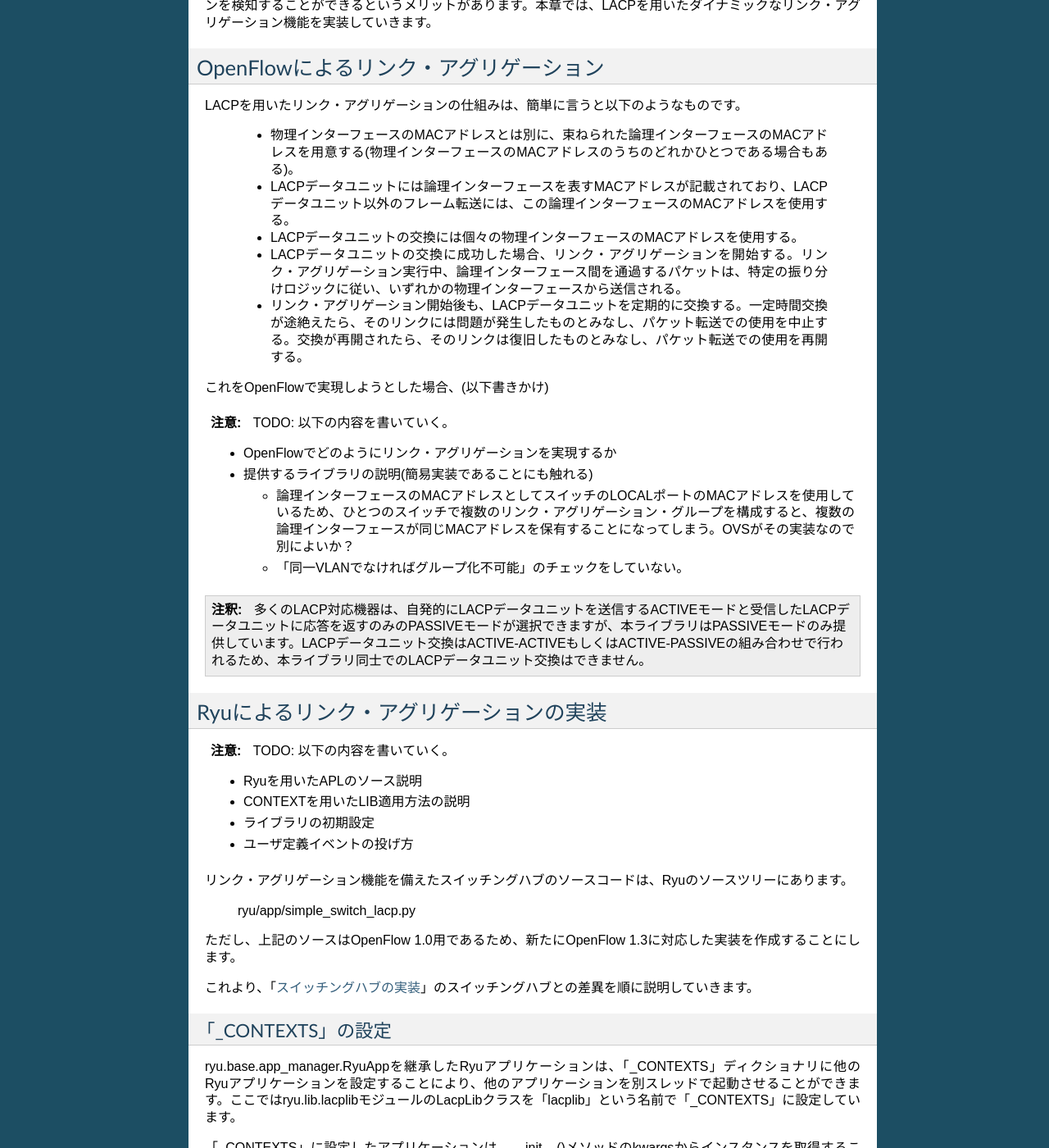
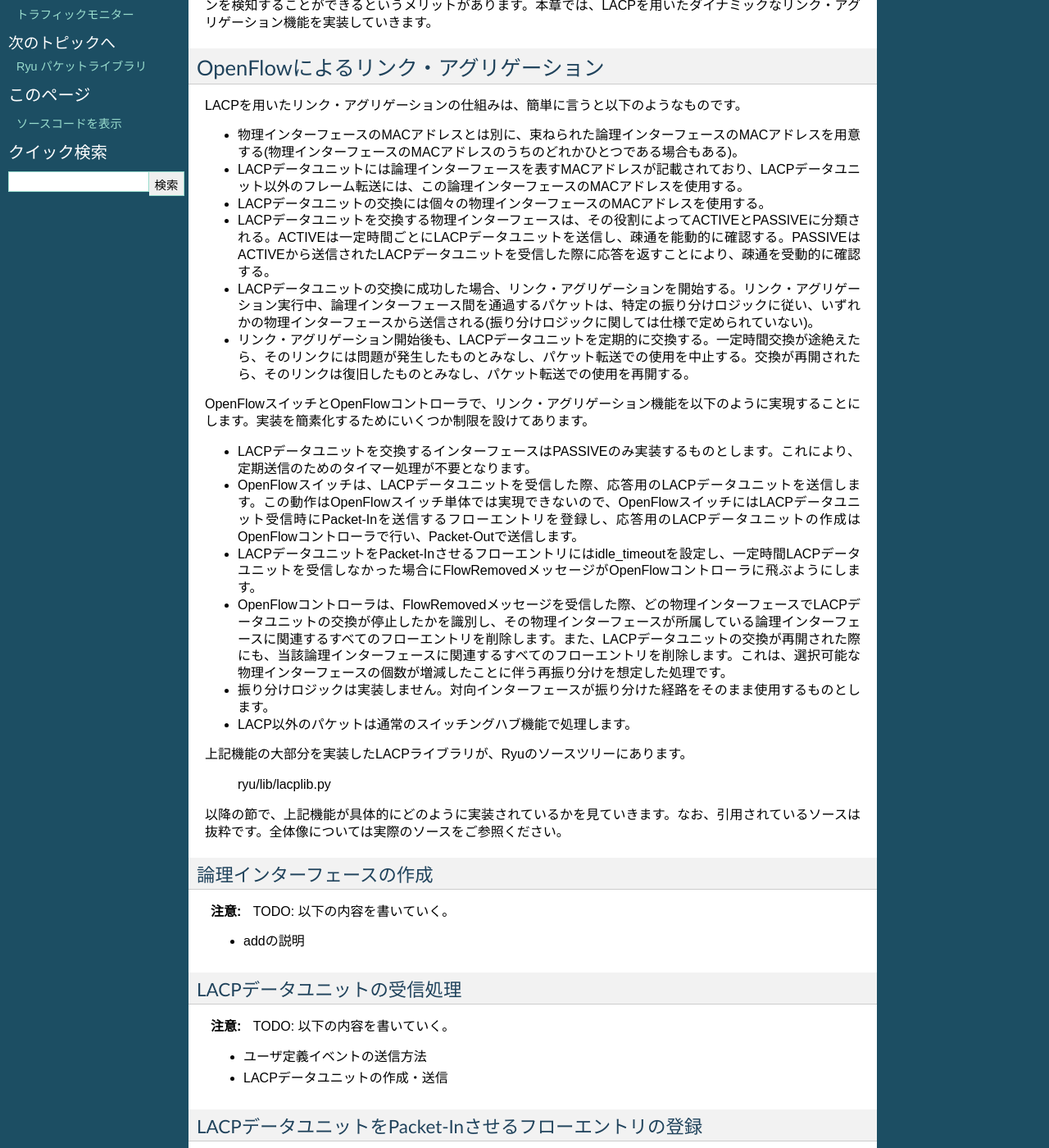
Before and after one commit to osrg/ryu-book, a Sphinx documentation site: the page built from ja/source/link_aggregation.rst, in a window 1280 px wide and 1400 px high, scrolled down 703 px. Shown: the whole window at 82% size. Built offline with Sphinx 7.4.7, drawn with Linux system fonts in a browser that asks for light colours; some of the changed text lies outside the part shown.

Commit message:
link aggregation (in progress)
Signed-off-by: Yuichi Ito <ito.yuichi0@gmail.com>

```diff
--- a/ja/source/link_aggregation.rst
+++ b/ja/source/link_aggregation.rst
@@ -32,8 +32,8 @@
 どのインターフェースをどのグループとして束ねるのかという設定を事前に行っておく
 必要があります。
 
-リンク・アグリゲーション機能を開始する方法には、それぞれのネットワーク機器に対
-し直接指示を行うスタティックな方法と、LACP
+リンク・アグリゲーション機能を開始する方法には、それぞれのネットワーク機器に
+対し直接指示を行うスタティックな方法と、LACP
 (Link Aggregation Control Protocol)というプロトコルを使用することによって
 動的に開始させるダイナミックな方法があります。
 
@@ -51,45 +51,110 @@ OpenFlowによるリンク・アグリゲーション
 LACPを用いたリンク・アグリゲーションの仕組みは、簡単に言うと以下のようなもの
 です。
 
-  * 物理インターフェースのMACアドレスとは別に、束ねられた論理インターフェース
-    のMACアドレスを用意する(物理インターフェースのMACアドレスのうちのどれかひ
-    とつである場合もある)。
-  * LACPデータユニットには論理インターフェースを表すMACアドレスが記載されてお
-    り、LACPデータユニット以外のフレーム転送には、この論理インターフェースの
-    MACアドレスを使用する。
-  * LACPデータユニットの交換には個々の物理インターフェースのMACアドレスを使用
-    する。
-  * LACPデータユニットの交換に成功した場合、リンク・アグリゲーションを開始す
-    る。リンク・アグリゲーション実行中、論理インターフェース間を通過するパケッ
-    トは、特定の振り分けロジックに従い、いずれかの物理インターフェースから送
-    信される。
-  * リンク・アグリゲーション開始後も、LACPデータユニットを定期的に交換する。
-    一定時間交換が途絶えたら、そのリンクには問題が発生したものとみなし、パケッ
-    ト転送での使用を中止する。交換が再開されたら、そのリンクは復旧したものと
-    みなし、パケット転送での使用を再開する。
+* 物理インターフェースのMACアドレスとは別に、束ねられた論理インターフェース
+  のMACアドレスを用意する(物理インターフェースのMACアドレスのうちのどれかひ
+  とつである場合もある)。
+* LACPデータユニットには論理インターフェースを表すMACアドレスが記載されてお
+  り、LACPデータユニット以外のフレーム転送には、この論理インターフェースの
+  MACアドレスを使用する。
+* LACPデータユニットの交換には個々の物理インターフェースのMACアドレスを使用
+  する。
+* LACPデータユニットを交換する物理インターフェースは、その役割によってACTIVE
+  とPASSIVEに分類される。ACTIVEは一定時間ごとにLACPデータユニットを送信し、
+  疎通を能動的に確認する。PASSIVEはACTIVEから送信されたLACPデータユニットを
+  受信した際に応答を返すことにより、疎通を受動的に確認する。
+* LACPデータユニットの交換に成功した場合、リンク・アグリゲーションを開始す
+  る。リンク・アグリゲーション実行中、論理インターフェース間を通過するパケッ
+  トは、特定の振り分けロジックに従い、いずれかの物理インターフェースから送
+  信される(振り分けロジックに関しては仕様で定められていない)。
+* リンク・アグリゲーション開始後も、LACPデータユニットを定期的に交換する。
+  一定時間交換が途絶えたら、そのリンクには問題が発生したものとみなし、パケッ
+  ト転送での使用を中止する。交換が再開されたら、そのリンクは復旧したものと
+  みなし、パケット転送での使用を再開する。
 
-これをOpenFlowで実現しようとした場合、(以下書きかけ)
+OpenFlowスイッチとOpenFlowコントローラで、リンク・アグリゲーション機能を以下
+のように実現することにします。実装を簡素化するためにいくつか制限を設けてあり
+ます。
+
+* LACPデータユニットを交換するインターフェースはPASSIVEのみ実装するものとし
+  ます。これにより、定期送信のためのタイマー処理が不要となります。
+* OpenFlowスイッチは、LACPデータユニットを受信した際、応答用のLACPデータユ
+  ニットを送信します。この動作はOpenFlowスイッチ単体では実現できないので、
+  OpenFlowスイッチにはLACPデータユニット受信時にPacket-Inを送信するフローエ
+  ントリを登録し、応答用のLACPデータユニットの作成はOpenFlowコントローラで行
+  い、Packet-Outで送信します。
+* LACPデータユニットをPacket-Inさせるフローエントリにはidle_timeoutを設定
+  し、一定時間LACPデータユニットを受信しなかった場合にFlowRemovedメッセージ
+  がOpenFlowコントローラに飛ぶようにします。
+* OpenFlowコントローラは、FlowRemovedメッセージを受信した際、どの物理イン
+  ターフェースでLACPデータユニットの交換が停止したかを識別し、その物理イン
+  ターフェースが所属している論理インターフェースに関連するすべてのフローエン
+  トリを削除します。また、LACPデータユニットの交換が再開された際にも、当該論
+  理インターフェースに関連するすべてのフローエントリを削除します。これは、選
+  択可能な物理インターフェースの個数が増減したことに伴う再振り分けを想定した
+  処理です。
+* 振り分けロジックは実装しません。対向インターフェースが振り分けた経路をその
+  まま使用するものとします。
+* LACP以外のパケットは通常のスイッチングハブ機能で処理します。
+
+上記機能の大部分を実装したLACPライブラリが、Ryuのソースツリーにあります。
+
+    ryu/lib/lacplib.py
+
+以降の節で、上記機能が具体的にどのように実装されているかを見ていきます。なお、
+引用されているソースは抜粋です。全体像については実際のソースをご参照ください。
+
+
+論理インターフェースの作成
+^^^^^^^^^^^^^^^^^^^^^^^^^^
 
 .. CAUTION::
 
     TODO: 以下の内容を書いていく。
 
-    * OpenFlowでどのようにリンク・アグリゲーションを実現するか
-    * 提供するライブラリの説明(簡易実装であることにも触れる)
+    * addの説明
 
-      * 論理インターフェースのMACアドレスとしてスイッチのLOCALポートのMACア
-        ドレスを使用しているため、ひとつのスイッチで複数のリンク・アグリゲー
-        ション・グループを構成すると、複数の論理インターフェースが同じMACア
-        ドレスを保有することになってしまう。OVSがその実装なので別によいか？
-      * 「同一VLANでなければグループ化不可能」のチェックをしていない。
 
-.. NOTE::
+LACPデータユニットの受信処理
+^^^^^^^^^^^^^^^^^^^^^^^^^^^^
 
-    多くのLACP対応機器は、自発的にLACPデータユニットを送信するACTIVEモードと
-    受信したLACPデータユニットに応答を返すのみのPASSIVEモードが選択できますが、
-    本ライブラリはPASSIVEモードのみ提供しています。LACPデータユニット交換は
-    ACTIVE-ACTIVEもしくはACTIVE-PASSIVEの組み合わせで行われるため、本ライブ
-    ラリ同士でのLACPデータユニット交換はできません。
+.. CAUTION::
+
+    TODO: 以下の内容を書いていく。
+
+    * ユーザ定義イベントの送信方法
+    * LACPデータユニットの作成・送信
+
+
+LACPデータユニットをPacket-Inさせるフローエントリの登録
+^^^^^^^^^^^^^^^^^^^^^^^^^^^^^^^^^^^^^^^^^^^^^^^^^^^^^^^
+
+.. CAUTION::
+
+    TODO: 以下の内容を書いていく。
+
+    * 「when the timeout time has changed, ～」あたりの説明
+    * OpenFlowのバージョンによるFlowModの違い
+
+
+FlowRemovedメッセージの受信処理
+^^^^^^^^^^^^^^^^^^^^^^^^^^^^^^^
+
+.. CAUTION::
+
+    TODO: 以下の内容を書いていく。
+
+    * flow_removed_handlerの説明
+
+
+有効な物理インターフェースの個数の増減に伴う処理
+^^^^^^^^^^^^^^^^^^^^^^^^^^^^^^^^^^^^^^^^^^^^^^^^
+
+.. CAUTION::
+
+    TODO: 以下の内容を書いていく。
+
+    * 「when LACP arrived at disabled port, ～」あたりの説明
 
 
 Ryuによるリンク・アグリゲーションの実装
@@ -102,11 +167,11 @@ Ryuによるリンク・アグリゲーションの実装
     * Ryuを用いたAPLのソース説明
     * CONTEXTを用いたLIB適用方法の説明
     * ライブラリの初期設定
-    * ユーザ定義イベントの投げ方
+    * ユーザ定義イベントの受信方法
 
 
-リンク・アグリゲーション機能を備えたスイッチングハブのソースコードは、Ryuの
-ソースツリーにあります。
+前章で説明したLACPライブラリを使用してリンク・アグリゲーション機能を実装した
+スイッチングハブのソースコードが、Ryuのソースツリーにあります。
 
     ryu/app/simple_switch_lacp.py
 
```
